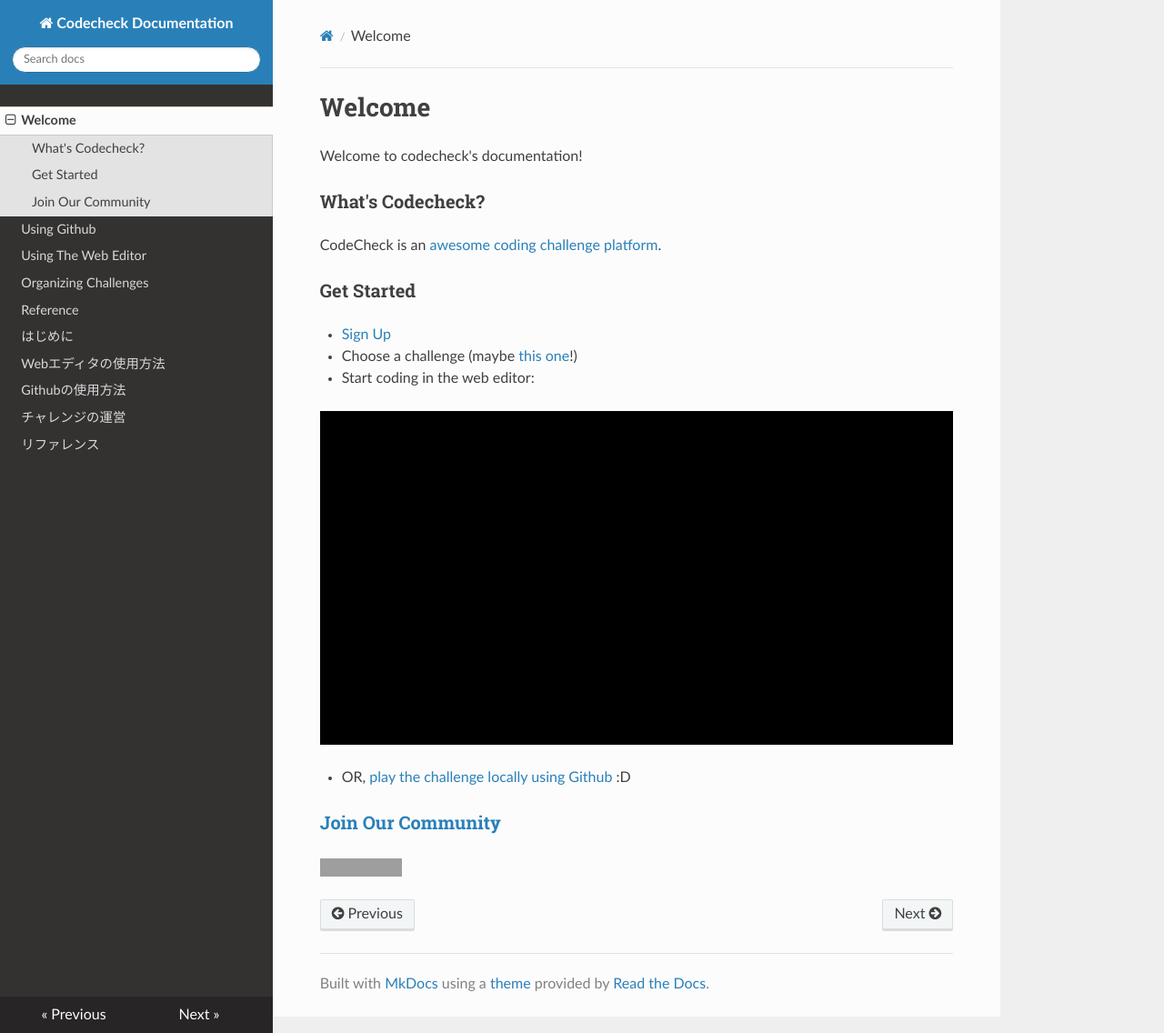
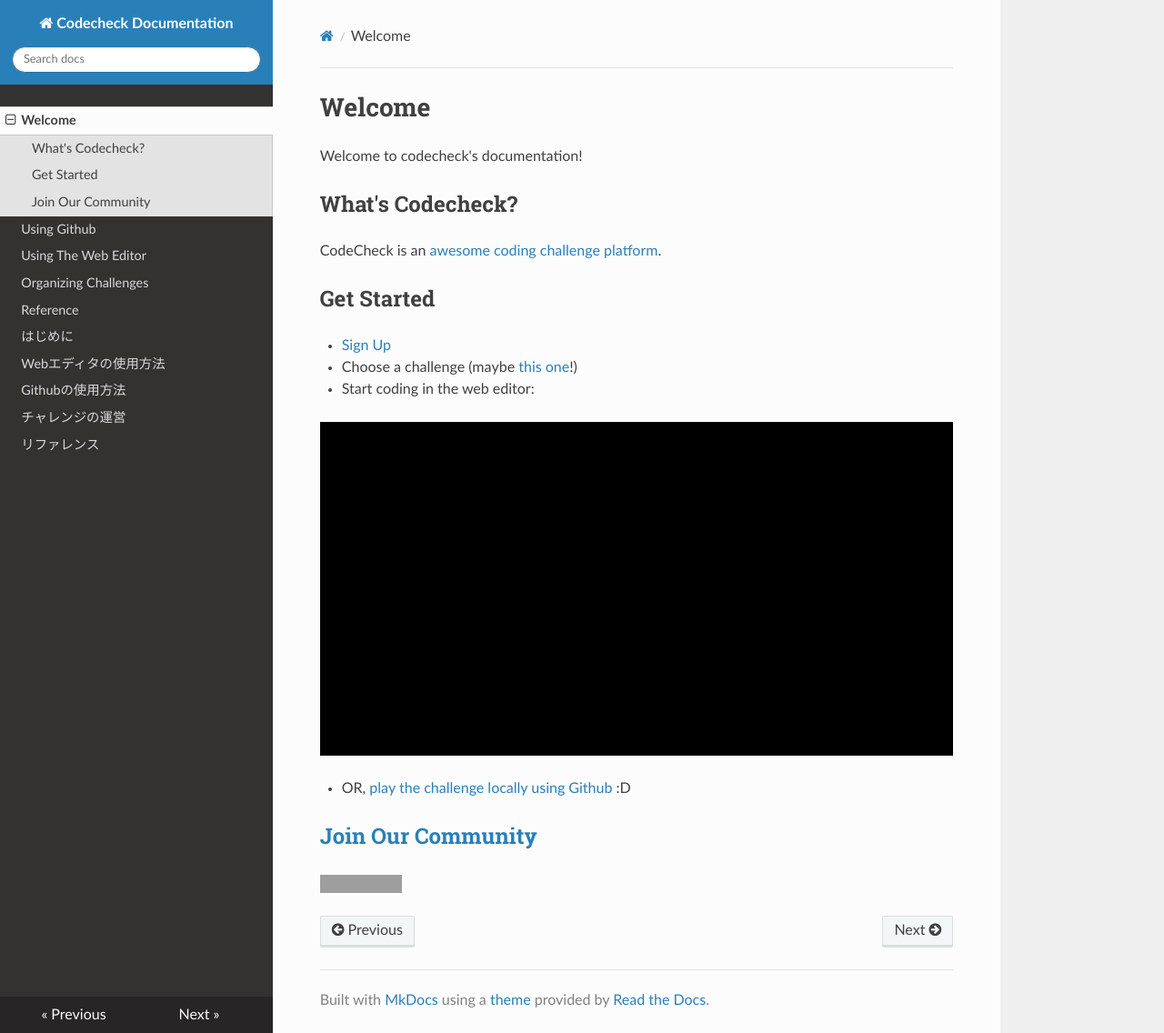
Before and after one commit to code-check/docs, an MkDocs documentation site: the page built from source/docs/en/index.md, in a window 1280 px wide and 1136 px high. Shown: the whole window at 91% size. Built offline with MkDocs 1.6.1, drawn with Linux system fonts in a browser that asks for light colours; nearby versions of some CDN libraries; old or Windows-style settings are respelled for this version of MkDocs; grey boxes are pictures that could not be loaded.

Commit message:
refactor: minor header markdown change to standard

```diff
--- a/source/docs/en/index.md
+++ b/source/docs/en/index.md
@@ -2,11 +2,11 @@
 
 Welcome to codecheck's documentation!
 
-### What's Codecheck?
+## What's Codecheck?
 
 CodeCheck is an [awesome coding challenge platform](https://app.code-check.io/openchallenges).
 
-### Get Started
+## Get Started
 
 * [Sign Up](https://app.code-check.io/auth/signup)
 * Choose a challenge (maybe [this one](https://app.code-check.io/orgs/codecheck_official/challenges/110)!)
@@ -16,6 +16,6 @@
 
 * OR, [play the challenge locally using Github](guide_github.md) :D
 
-### [Join Our Community](https://gitter.im/code-check/code-check)
+## [Join Our Community](https://gitter.im/code-check/code-check)
 
 [![Gitter](https://badges.gitter.im/code-check/code-check.svg)](https://gitter.im/code-check/docs?utm_source=badge&utm_medium=badge&utm_campaign=pr-badge)
```
Also changed, not shown: source/docs/ja/index.md (+3 -3 lines).
